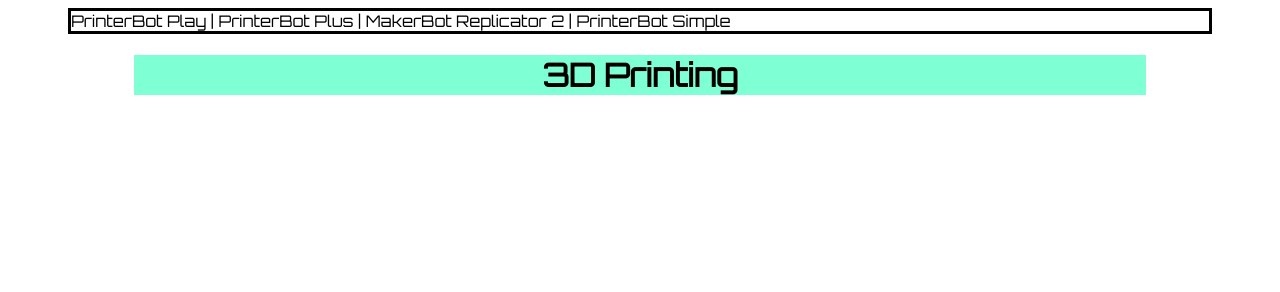
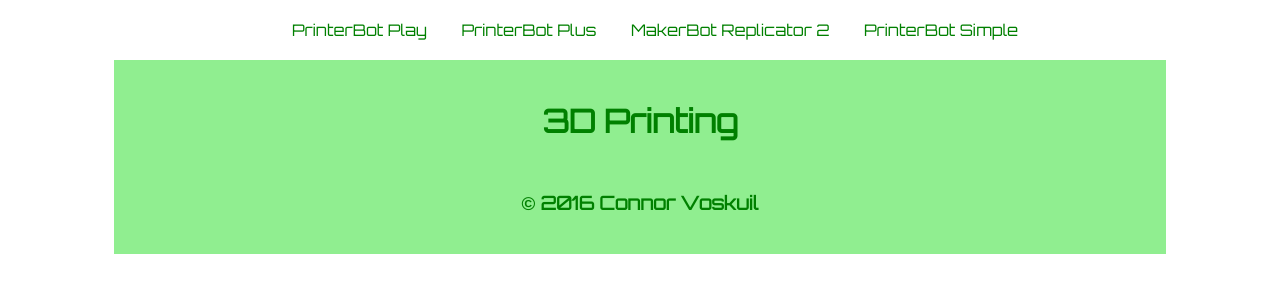
Before and after one commit to cvoskuil/Make-at-EPS, a plain HTML site: page index.html in a window 1280 px wide. Drawn offline with Linux system fonts and the light colour scheme.

Commit message:
centered nav

```diff
--- a/css/style.css
+++ b/css/style.css
@@ -1,26 +1,32 @@
 body
 {
 	font-family: 'Orbitron', sans-serif;
+	text-align:center;
+	color:green;
 }
 #mainNav
 {
-	border:solid;
 	width:90%;
 	margin:0 auto;
+	margin-top:20px;
 }
 #mainNav a
 {
 	text-decoration:none;
 	color:inherit;
 	text-align:center;
+	padding-left:30px;
 }
 #wrapper
 {
 	margin:0 auto;
-	background-color:aquamarine;
-	width:80%
+	background-color:lightgreen;
+	width:80%;
+	padding:20px;
+	margin-top:20px;
 }
-#wrapper h1
+#wrapper h3
 {
-	text-align:center;
+
+	margin-top:50px;
 }
--- a/index.html
+++ b/index.html
@@ -7,13 +7,14 @@
 	</head>
 	<body>
 		<nav id="mainNav">
-			<a href="#">PrinterBot Play</a> |
-			<a href="#">PrinterBot Plus</a> |
-			<a href="#">MakerBot Replicator 2</a> |
+			<a href="#">PrinterBot Play</a>
+			<a href="#">PrinterBot Plus</a>
+			<a href="#">MakerBot Replicator 2</a>
 			<a href="#">PrinterBot Simple</a>
 		</nav>
 		<div id="wrapper">
 			<h1>3D Printing</h1>
+			<h3>&copy; 2016 Connor Voskuil</h3>
 		</div>
 	</body>
 </html>
```
